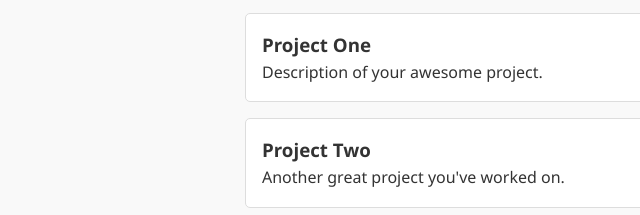
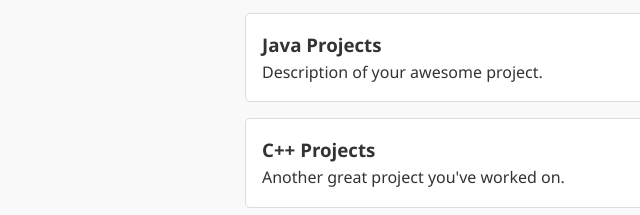
Before and after one commit to duckgoon/duckgoon.github.io, a plain HTML site: page index.html in a window 1280 px wide. Shown: the part 461-676 px from the top of the page, 11-651 px from the left. Drawn offline with Linux system fonts and the light colour scheme.

Commit message:
Update index.html

```diff
--- a/index.html
+++ b/index.html
@@ -26,11 +26,11 @@
   <section id="projects">
     <h2>Projects</h2>
     <div class="project">
-      <h3>Project One</h3>
+      <h3>Java Projects</h3>
       <p>Description of your awesome project.</p>
     </div>
     <div class="project">
-      <h3>Project Two</h3>
+      <h3>C++ Projects</h3>
       <p>Another great project you've worked on.</p>
     </div>
     <div class="project">
```
